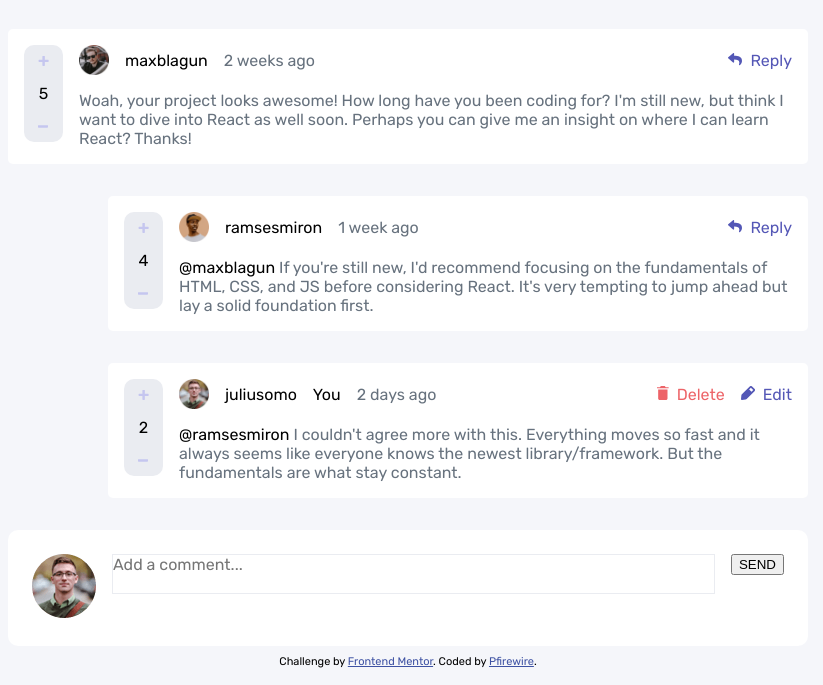
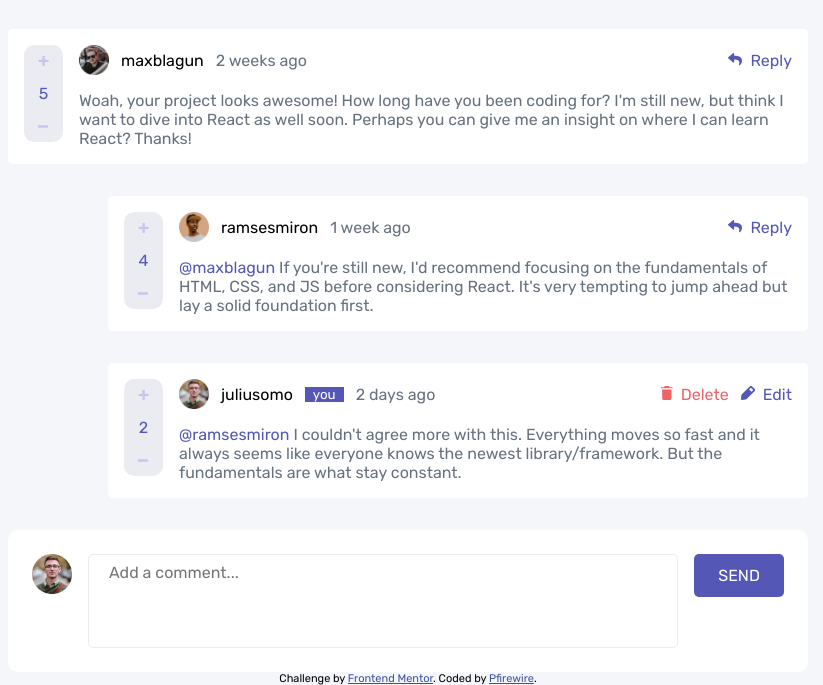
Before and after one commit to Pfirewire/frontendmentor-interactive-comments-section, a website: page index.html in a window 1280 px wide. Shown: the part 132-817 px from the top of the page, without its empty margins (232-1055 px from the left). Drawn offline with Linux system fonts and the light colour scheme.

Commit message:
styled create comment container

```diff
--- a/css/index.css
+++ b/css/index.css
@@ -77,6 +77,10 @@ body {
     height: 15px;
 }
 
+.votes {
+    color: var(--moderate-blue);
+}
+
 .comment-body {
     display: flex;
     flex-direction: column;
@@ -92,12 +96,19 @@ body {
 .header-left, .header-right {
     display: flex;
     align-items: center;
-    gap: 1rem;
+    gap: 0.75rem;
 }
 
 .comment-avatar {
     width: 30px;
     height: 30px;
+}
+
+.you-div {
+    font-size: smaller;
+    color: var(--white);
+    background-color: var(--moderate-blue);
+    padding: 0 0.5rem;
 }
 
 .comment-delete {
@@ -118,6 +129,10 @@ body {
     color: var(--moderate-blue);
 }
 
+.reply-to {
+    color: var(--moderate-blue);
+}
+
 #create-comment-container {
     display: flex;
     align-items: start;
@@ -128,10 +143,25 @@ body {
     padding: 1.5rem;
 }
 
+.create-comment-avatar {
+    height: 40px;
+    width: 40px;
+}
+
 .create-comment-input {
     all: unset;
     flex: 1 0 0;
-    border: 1px solid var(--light-gray)
+    border: 1px solid var(--light-gray);
+    border-radius: 5px;
+    padding: 0.5rem 1.25rem;
+}
+
+.create-comment-btn {
+    all: unset;
+    color: var(--white);
+    background-color: var(--moderate-blue);
+    padding: 0.75rem 1.5rem;
+    border-radius: 5px;
 }
 
 @media (max-width: 375px) {
--- a/js/index.js
+++ b/js/index.js
@@ -27,7 +27,7 @@
                             <img src="${comment.user.image.png}">
                         </div>
                         <div class="comment-author">${comment.user.username}</div>
-                        ${isCurrentUser(comment, currentUser) ? '<div class="you-div">You</div>' : ''}
+                        ${isCurrentUser(comment, currentUser) ? '<div class="you-div">you</div>' : ''}
                         <div class="comment-created-at">${comment.createdAt}</div>
                     </div>
                     <div class="header-right">
@@ -69,8 +69,8 @@
             <div class="create-comment-avatar">
                 <img src="${user.image.png}">
             </div>
-            <textarea class="create-comment-input" placeholder="Add a comment..."></textarea>
-            <button type="button" class="create-comment-btn">SEND</button>
+            <textarea class="create-comment-input" rows="4" placeholder="Add a comment..."></textarea>
+            <button type="button" class="create-comment-btn pointer">SEND</button>
         `;
         commentsContainer.appendChild(createCommentEl);
     };
```
